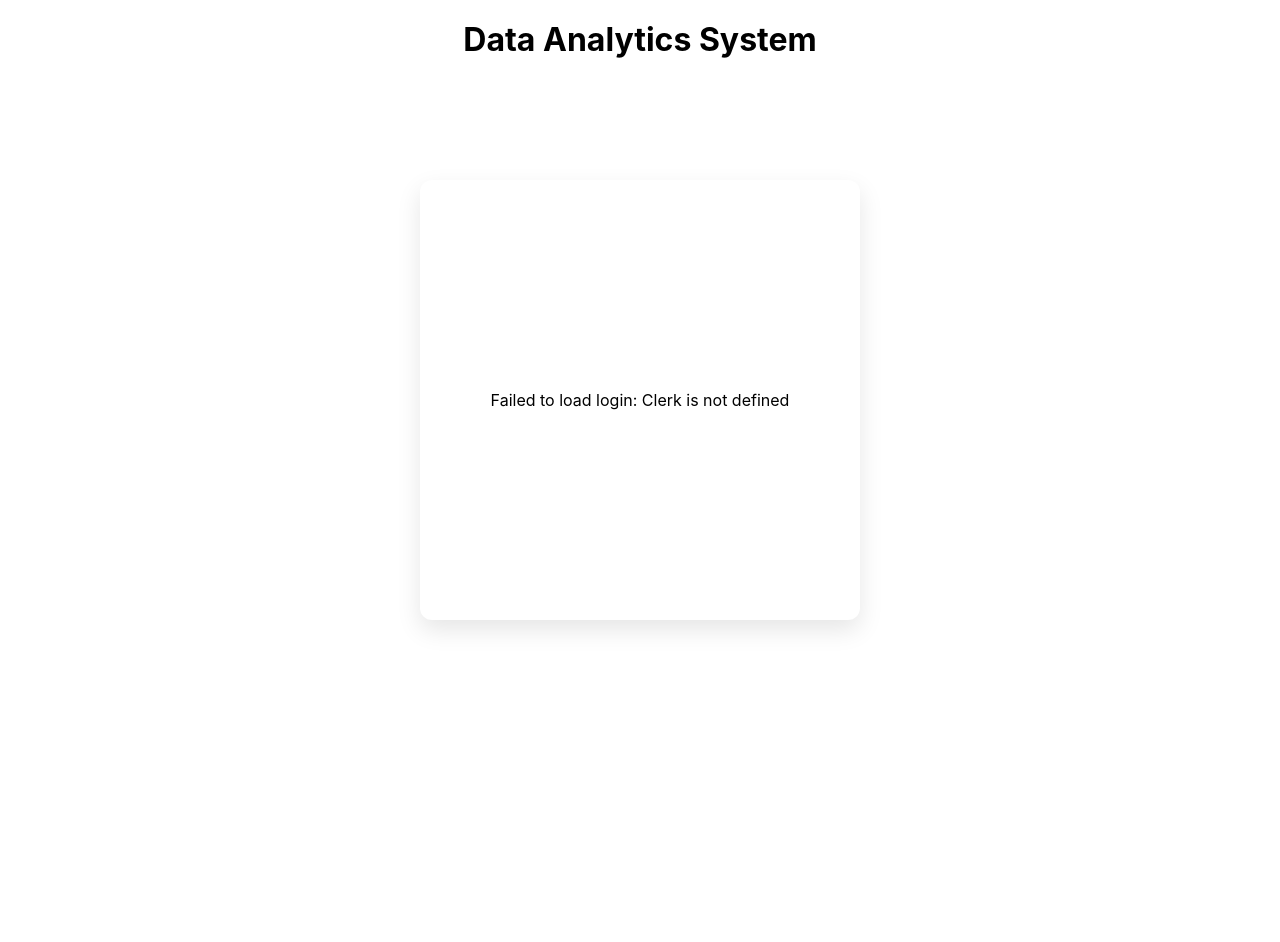
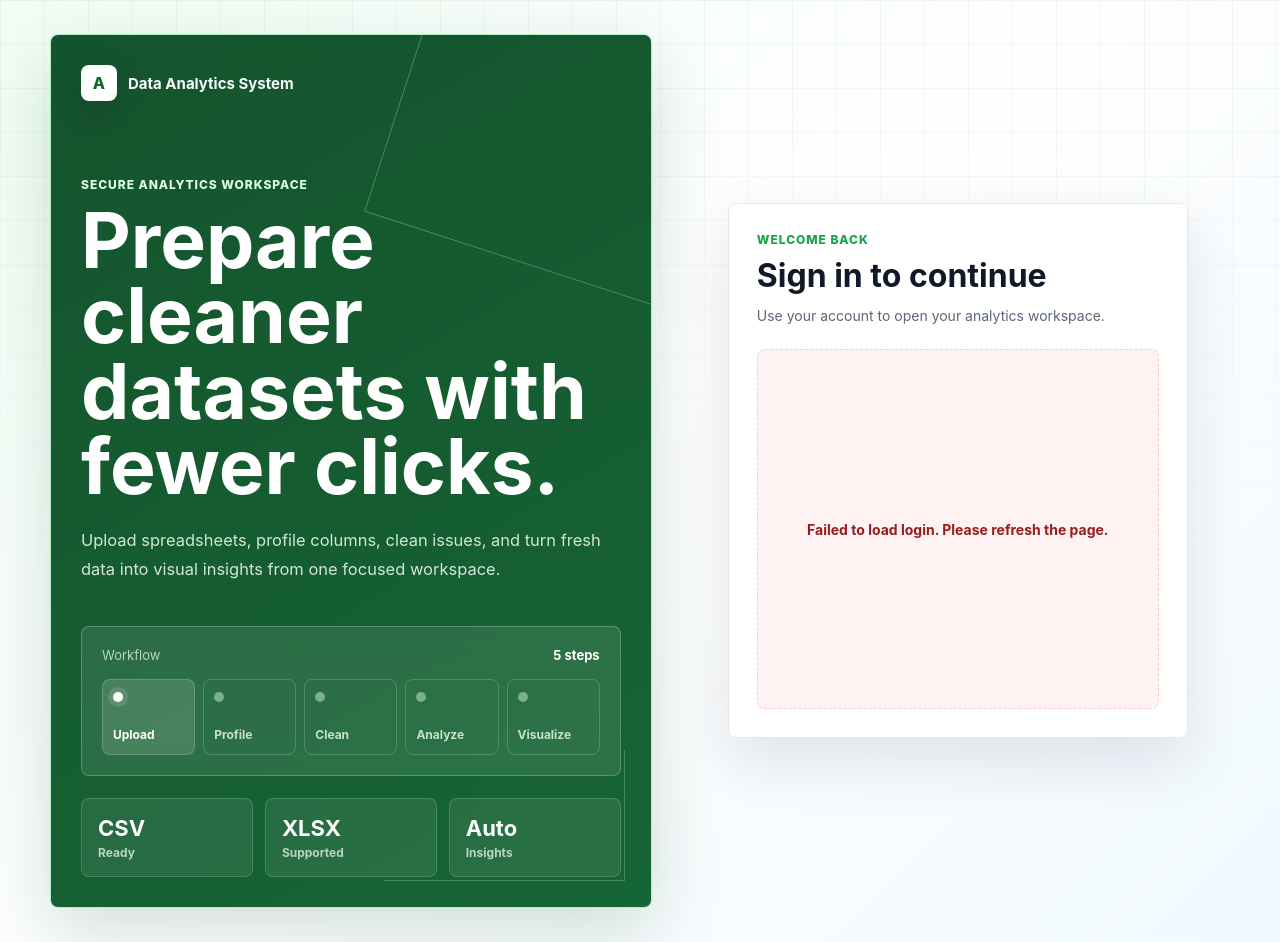
Before and after one commit to NeilDelmo/FEDM, a Flask app: page / in a window 1280 px wide. Before the commit the page ends 630 px from the top, so only its background shows below. Run offline with Flask 3, Linux system fonts and the light colour scheme; some libraries are stand-ins or nearby versions.

Commit message:
improve the login

```diff
--- a/statics/css/login.css
+++ b/statics/css/login.css
@@ -1,36 +1,435 @@
+:root {
+    --green-darkest: #14532d;
+    --green-dark: #166534;
+    --green-primary: #16a34a;
+    --green-medium: #15803d;
+    --green-light: #dcfce7;
+    --green-tint: #f0fdf4;
+    --green-border: #bbf7d0;
+    --ink: #111827;
+    --muted: #5b6678;
+    --line: #e5e7eb;
+    --panel: #ffffff;
+    --soft: #f8fafc;
+    --font-sans: Inter, system-ui, -apple-system, BlinkMacSystemFont, "Segoe UI", sans-serif;
+}
 
-.container {
-    display: flex;
-    justify-content: center;
-    align-items: center;
-    height: 100vh;
-    flex-direction: column;
-    gap: 20px;
+* {
+    box-sizing: border-box;
+}
+
+html {
+    min-height: 100%;
 }
 
 body {
+    min-height: 100vh;
     margin: 0;
-    font-family: -apple-system, BlinkMacSystemFont, "Segoe UI", Roboto, "Helvetica Neue", Arial;
+    color: var(--ink);
+    background:
+        linear-gradient(135deg, rgba(240, 253, 244, 0.92), rgba(255, 255, 255, 0.84) 48%, rgba(240, 249, 255, 0.9)),
+        #f8fafc;
+    font-family: var(--font-sans);
 }
 
-.title {
+body::before {
     position: fixed;
-    top: 20px;
-    left: 50%;
-    transform: translateX(-50%);
-    margin: 0;
-    font-size: 2rem;
-    z-index: 20;
+    inset: 0;
+    z-index: -1;
+    content: "";
+    background-image:
+        linear-gradient(rgba(20, 83, 45, 0.055) 1px, transparent 1px),
+        linear-gradient(90deg, rgba(20, 83, 45, 0.055) 1px, transparent 1px);
+    background-size: 44px 44px;
+    mask-image: linear-gradient(to bottom, #000, transparent 78%);
 }
 
-.box {
-    min-height: 400px; /* Give it a minimum starting height */
-    width: 400px;
+.login-shell {
+    width: min(1180px, calc(100% - 40px));
+    min-height: 100vh;
+    margin: 0 auto;
+    padding: 34px 0;
+    display: grid;
+    grid-template-columns: minmax(0, 1.05fr) minmax(390px, 0.95fr);
+    gap: 34px;
+    align-items: stretch;
+}
+
+.brand-panel,
+.auth-panel {
+    min-height: calc(100vh - 68px);
+}
+
+.brand-panel {
+    padding: 30px;
+    display: flex;
+    flex-direction: column;
+    justify-content: space-between;
+    overflow: hidden;
+    position: relative;
+    border: 1px solid rgba(187, 247, 208, 0.95);
+    border-radius: 8px;
+    background:
+        linear-gradient(150deg, rgba(20, 83, 45, 0.98), rgba(22, 101, 52, 0.92)),
+        var(--green-dark);
+    box-shadow: 0 24px 70px rgba(20, 83, 45, 0.18);
+}
+
+.brand-panel::before,
+.brand-panel::after {
+    position: absolute;
+    content: "";
+    pointer-events: none;
+}
+
+.brand-panel::before {
+    width: 420px;
+    height: 420px;
+    right: -190px;
+    top: -170px;
+    border: 1px solid rgba(220, 252, 231, 0.28);
+    transform: rotate(18deg);
+}
+
+.brand-panel::after {
+    inset: auto 26px 26px auto;
+    width: 240px;
+    height: 130px;
+    border-right: 1px solid rgba(220, 252, 231, 0.24);
+    border-bottom: 1px solid rgba(220, 252, 231, 0.24);
+}
+
+.login-nav {
+    display: flex;
+    align-items: center;
+    gap: 11px;
+    position: relative;
+    z-index: 1;
+}
+
+.brand-mark {
+    width: 36px;
+    height: 36px;
+    display: grid;
+    place-items: center;
+    border-radius: 8px;
+    background: #ffffff;
+    color: var(--green-dark);
+    font-weight: 800;
+    box-shadow: 0 12px 30px rgba(0, 0, 0, 0.15);
+}
+
+.brand-name {
+    color: #f8fafc;
+    font-size: 15px;
+    font-weight: 700;
+}
+
+.hero-copy {
+    max-width: 610px;
+    padding: 76px 0 42px;
+    position: relative;
+    z-index: 1;
+}
+
+.eyebrow {
+    margin: 0 0 11px;
+    color: var(--green-primary);
+    font-size: 12px;
+    font-weight: 800;
+    letter-spacing: 0.08em;
+    text-transform: uppercase;
+}
+
+.brand-panel .eyebrow {
+    color: var(--green-light);
+}
+
+.hero-copy h1 {
+    max-width: 620px;
+    margin: 0;
+    color: #ffffff;
+    font-size: clamp(2.35rem, 6vw, 4.9rem);
+    line-height: 0.98;
+    letter-spacing: 0;
+}
+
+.hero-text {
+    max-width: 540px;
+    margin: 22px 0 0;
+    color: rgba(240, 253, 244, 0.86);
+    font-size: 1.03rem;
+    line-height: 1.75;
+}
+
+.workflow-card {
+    width: min(100%, 650px);
     padding: 20px;
-    background: white;
-    border-radius: 12px;
-    box-shadow: 0 10px 25px rgba(0,0,0,0.1);
-    display: flex;         /* This helps center Clerk inside the box */
+    position: relative;
+    z-index: 1;
+    border: 1px solid rgba(220, 252, 231, 0.26);
+    border-radius: 8px;
+    background: rgba(255, 255, 255, 0.1);
+    backdrop-filter: blur(16px);
+}
+
+.workflow-header {
+    display: flex;
+    align-items: center;
+    justify-content: space-between;
+    gap: 16px;
+    color: rgba(240, 253, 244, 0.72);
+    font-size: 13px;
+    margin-bottom: 16px;
+}
+
+.workflow-header strong {
+    color: #ffffff;
+}
+
+.workflow-track {
+    display: grid;
+    grid-template-columns: repeat(5, minmax(0, 1fr));
+    gap: 8px;
+}
+
+.workflow-step {
+    min-height: 76px;
+    padding: 12px 10px;
+    display: flex;
+    flex-direction: column;
+    justify-content: space-between;
+    border: 1px solid rgba(220, 252, 231, 0.2);
+    border-radius: 8px;
+    color: rgba(240, 253, 244, 0.8);
+    font-size: 12px;
+    font-weight: 700;
+}
+
+.workflow-step.active {
+    background: rgba(255, 255, 255, 0.13);
+    color: #ffffff;
+}
+
+.step-dot {
+    width: 10px;
+    height: 10px;
+    border-radius: 999px;
+    background: rgba(220, 252, 231, 0.45);
+}
+
+.workflow-step.active .step-dot {
+    background: #ffffff;
+    box-shadow: 0 0 0 5px rgba(220, 252, 231, 0.14);
+}
+
+.metric-row {
+    display: grid;
+    grid-template-columns: repeat(3, minmax(0, 1fr));
+    gap: 12px;
+    margin-top: 22px;
+    position: relative;
+    z-index: 1;
+}
+
+.metric {
+    padding: 16px;
+    border: 1px solid rgba(220, 252, 231, 0.18);
+    border-radius: 8px;
+    background: rgba(255, 255, 255, 0.08);
+}
+
+.metric strong,
+.metric span {
+    display: block;
+}
+
+.metric strong {
+    color: #ffffff;
+    font-size: 22px;
+}
+
+.metric span {
+    margin-top: 4px;
+    color: rgba(240, 253, 244, 0.72);
+    font-size: 12px;
+    font-weight: 700;
+}
+
+.auth-panel {
+    display: flex;
+    align-items: center;
     justify-content: center;
-    align-items: center;
 }
+
+.auth-card {
+    width: min(100%, 460px);
+    padding: 28px;
+    border: 1px solid var(--line);
+    border-radius: 8px;
+    background: rgba(255, 255, 255, 0.9);
+    box-shadow: 0 24px 60px rgba(15, 23, 42, 0.11);
+}
+
+.auth-heading {
+    margin-bottom: 22px;
+}
+
+.auth-heading h2 {
+    margin: 0;
+    color: var(--ink);
+    font-size: 2rem;
+    line-height: 1.15;
+    letter-spacing: 0;
+}
+
+.auth-heading p:last-child {
+    margin: 10px 0 0;
+    color: var(--muted);
+    font-size: 14px;
+    line-height: 1.6;
+}
+
+.clerk-frame {
+    min-height: 360px;
+    display: flex;
+    justify-content: center;
+}
+
+.sign-in-host {
+    width: 100%;
+    display: flex;
+    justify-content: center;
+}
+
+.loading-state,
+.error-state {
+    width: 100%;
+    min-height: 280px;
+    display: grid;
+    place-items: center;
+    border: 1px dashed var(--green-border);
+    border-radius: 8px;
+    background: var(--green-tint);
+    color: var(--green-dark);
+    font-size: 14px;
+    font-weight: 700;
+    text-align: center;
+    padding: 24px;
+}
+
+.error-state {
+    border-color: #fecaca;
+    background: #fef2f2;
+    color: #991b1b;
+}
+
+#sign-in .cl-rootBox,
+#sign-in .cl-cardBox {
+    width: 100%;
+}
+
+#sign-in .cl-card,
+#sign-in .clerk-card {
+    width: 100%;
+    border: 0;
+    box-shadow: none;
+}
+
+#sign-in .cl-headerTitle,
+#sign-in .clerk-title {
+    color: var(--ink);
+}
+
+#sign-in .cl-formButtonPrimary,
+#sign-in .clerk-primary-button {
+    min-height: 42px;
+    border-radius: 7px;
+    background: var(--green-primary);
+    box-shadow: none;
+    font-weight: 700;
+}
+
+#sign-in .cl-formButtonPrimary:hover,
+#sign-in .clerk-primary-button:hover {
+    background: var(--green-medium);
+}
+
+#sign-in .cl-formFieldInput,
+#sign-in .clerk-input {
+    min-height: 42px;
+    border-radius: 7px;
+}
+
+#sign-in .cl-socialButtonsBlockButton,
+#sign-in .clerk-social-button {
+    min-height: 42px;
+    border-radius: 7px;
+}
+
+#sign-in .cl-footerActionLink,
+#sign-in .clerk-link {
+    color: var(--green-dark);
+    font-weight: 700;
+}
+
+@media (max-width: 940px) {
+    .login-shell {
+        grid-template-columns: 1fr;
+        gap: 18px;
+        padding: 20px 0;
+    }
+
+    .brand-panel,
+    .auth-panel {
+        min-height: auto;
+    }
+
+    .brand-panel {
+        padding: 24px;
+    }
+
+    .hero-copy {
+        padding: 48px 0 28px;
+    }
+
+    .auth-card {
+        width: 100%;
+    }
+}
+
+@media (max-width: 620px) {
+    .login-shell {
+        width: min(100% - 24px, 1180px);
+    }
+
+    .brand-panel,
+    .auth-card {
+        padding: 20px;
+    }
+
+    .brand-name {
+        font-size: 13px;
+    }
+
+    .hero-copy h1 {
+        font-size: 2.35rem;
+    }
+
+    .workflow-track,
+    .metric-row {
+        grid-template-columns: 1fr;
+    }
+
+    .workflow-step {
+        min-height: 54px;
+        flex-direction: row;
+        align-items: center;
+        justify-content: flex-start;
+        gap: 10px;
+    }
+
+    .auth-heading h2 {
+        font-size: 1.65rem;
+    }
+}
--- a/templates/login.html
+++ b/templates/login.html
@@ -1,34 +1,100 @@
 <!doctype html>
 <html lang="en">
+
 <head>
   <meta charset="UTF-8" />
   <meta name="viewport" content="width=device-width, initial-scale=1.0" />
-    <title>Login</title>
+  <title>Sign in | Data Analytics System</title>
   <link rel="stylesheet" href="/statics/css/login.css" />
 
-<script
-  defer
-  crossorigin="anonymous"
+  <script defer crossorigin="anonymous"
     src="https://better-bonefish-41.clerk.accounts.dev/npm/@clerk/ui@6/dist/ui.browser.js"
-  type="text/javascript">
-</script>
+    type="text/javascript"></script>
 
-<script
-  defer
-  crossorigin="anonymous"
+  <script defer crossorigin="anonymous"
     data-clerk-publishable-key="pk_test_YmV0dGVyLWJvbmVmaXNoLTQxLmNsZXJrLmFjY291bnRzLmRldiQ"
     data-clerk-frontend-api="https://better-bonefish-41.clerk.accounts.dev"
     src="https://better-bonefish-41.clerk.accounts.dev/npm/@clerk/clerk-js@6/dist/clerk.browser.js"
-  type="text/javascript">
-</script>
+    type="text/javascript"></script>
 </head>
+
 <body>
-  <h2 class="title">Data Analytics System</h2>
-  <div class="container">
-    <div class="box">
-      <div id="sign-in"></div>
+  <main class="login-shell">
+    <section class="brand-panel" aria-label="Data Analytics System overview">
+      <nav class="login-nav">
+        <div class="brand-mark" aria-hidden="true">A</div>
+        <span class="brand-name">Data Analytics System</span>
+      </nav>
+
+      <div class="hero-copy">
+        <p class="eyebrow">Secure analytics workspace</p>
+        <h1>Prepare cleaner datasets with fewer clicks.</h1>
+        <p class="hero-text">
+          Upload spreadsheets, profile columns, clean issues, and turn fresh data into visual insights from one focused workspace.
+        </p>
+      </div>
+
+      <div class="workflow-card" aria-label="Analytics workflow preview">
+        <div class="workflow-header">
+          <span>Workflow</span>
+          <strong>5 steps</strong>
+        </div>
+        <div class="workflow-track">
+          <div class="workflow-step active">
+            <span class="step-dot"></span>
+            <span>Upload</span>
+          </div>
+          <div class="workflow-step">
+            <span class="step-dot"></span>
+            <span>Profile</span>
+          </div>
+          <div class="workflow-step">
+            <span class="step-dot"></span>
+            <span>Clean</span>
+          </div>
+          <div class="workflow-step">
+            <span class="step-dot"></span>
+            <span>Analyze</span>
+          </div>
+          <div class="workflow-step">
+            <span class="step-dot"></span>
+            <span>Visualize</span>
           </div>
         </div>
+      </div>
+
+      <div class="metric-row" aria-label="Platform highlights">
+        <div class="metric">
+          <strong>CSV</strong>
+          <span>Ready</span>
+        </div>
+        <div class="metric">
+          <strong>XLSX</strong>
+          <span>Supported</span>
+        </div>
+        <div class="metric">
+          <strong>Auto</strong>
+          <span>Insights</span>
+        </div>
+      </div>
+    </section>
+
+    <section class="auth-panel" aria-label="Sign in">
+      <div class="auth-card">
+        <div class="auth-heading">
+          <p class="eyebrow">Welcome back</p>
+          <h2>Sign in to continue</h2>
+          <p>Use your account to open your analytics workspace.</p>
+        </div>
+
+        <div class="clerk-frame">
+          <div id="sign-in" class="sign-in-host">
+            <div class="loading-state">Loading secure sign in...</div>
+          </div>
+        </div>
+      </div>
+    </section>
+  </main>
 
   <script>
     window.addEventListener('load', async function () {
@@ -44,14 +110,28 @@
         if (Clerk.user) {
           window.location.replace(uploadUrl);
         } else {
+          signInDiv.innerHTML = '';
           Clerk.mountSignIn(signInDiv, {
             afterSignInUrl: uploadUrl,
             afterSignUpUrl: uploadUrl,
             appearance: {
               variables: {
-              colorPrimary: "#ff6600",
+                colorPrimary: "#16a34a",
                 colorBackground: "#ffffff",
-              colorText: "#2d3436"
+                colorText: "#111827",
+                colorTextSecondary: "#4b5563",
+                colorInputBackground: "#ffffff",
+                colorInputText: "#111827",
+                borderRadius: "8px",
+                fontFamily: 'Inter, system-ui, -apple-system, BlinkMacSystemFont, "Segoe UI", sans-serif'
+              },
+              elements: {
+                card: "clerk-card",
+                headerTitle: "clerk-title",
+                formButtonPrimary: "clerk-primary-button",
+                socialButtonsBlockButton: "clerk-social-button",
+                formFieldInput: "clerk-input",
+                footerActionLink: "clerk-link"
               },
               layout: {
                 socialButtonsPlacement: "bottom",
@@ -62,9 +142,10 @@
         }
       } catch (err) {
         console.error('Clerk Error:', err);
-      signInDiv.textContent = 'Failed to load login: ' + err.message;
+        signInDiv.innerHTML = '<div class="error-state">Failed to load login. Please refresh the page.</div>';
       }
     });
   </script>
 </body>
+
 </html>
```
Lines whose indentation alone changed are shown as unchanged.
